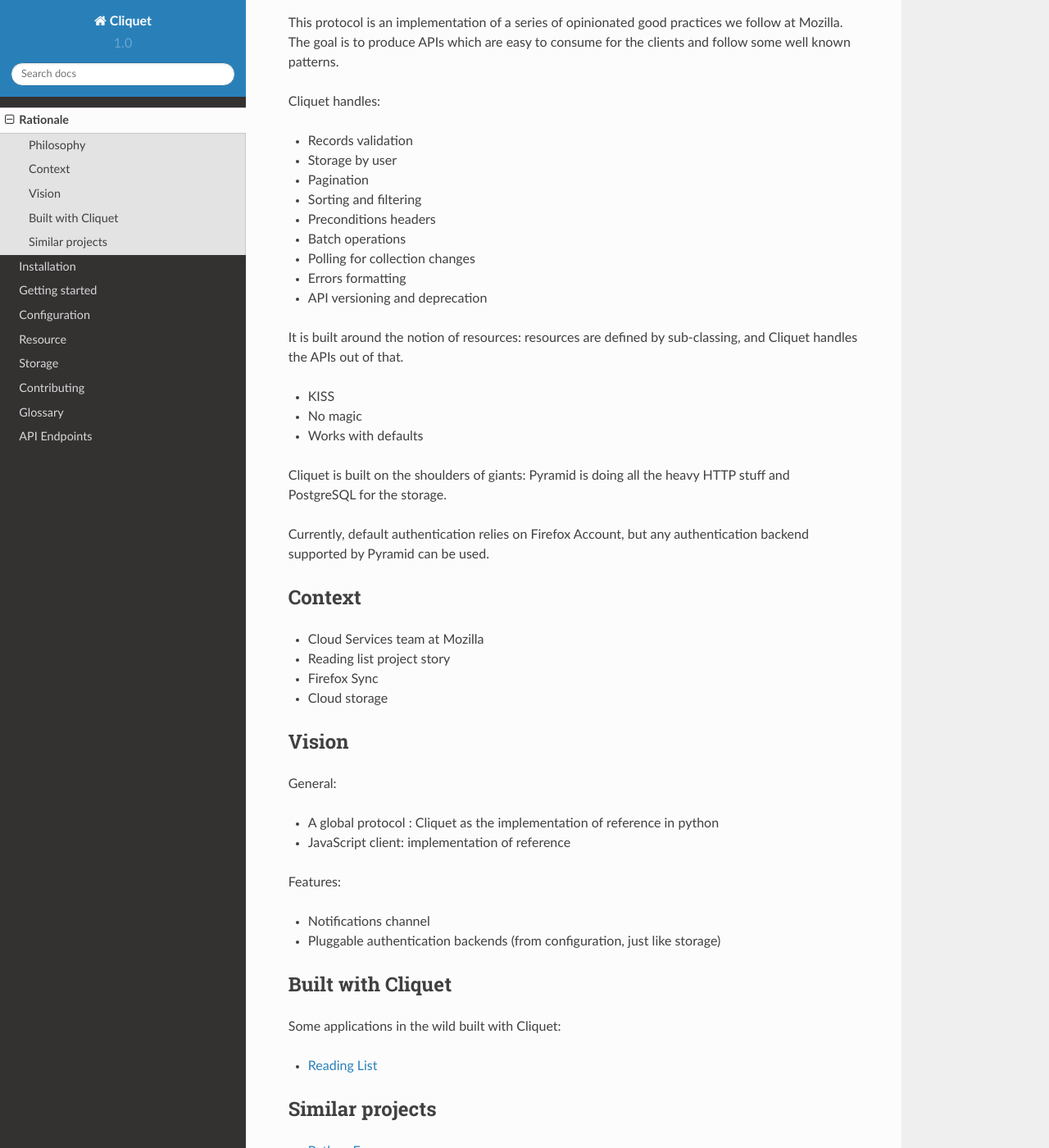
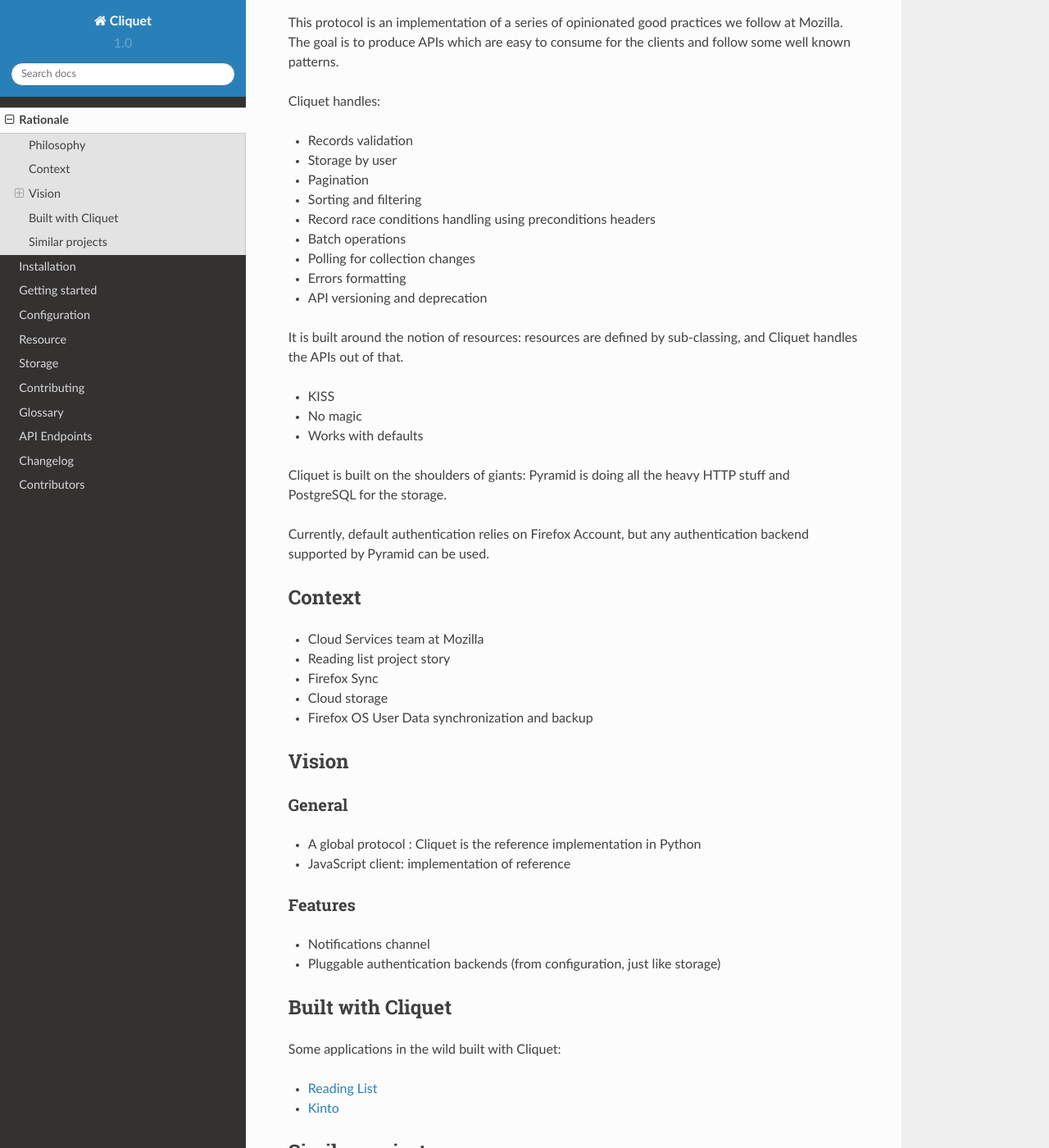
Before and after one commit to Kinto/kinto, a Sphinx documentation site: the page built from docs/rationale.rst, in a window 1280 px wide and 1400 px high, scrolled down 272 px. Shown: the whole window at 82% size. Built offline with Sphinx 7.4.7 and the Read the Docs theme 2.0.0, drawn with Linux system fonts in a browser that asks for light colours.

Commit message:
@natim and @ametaireau review.

```diff
--- a/docs/api/resource.rst
+++ b/docs/api/resource.rst
@@ -7,7 +7,7 @@
 GET /{resource}
 ===============
 
-Returns all records of the current user in this resource.
+Returns all records of the current user for this resource.
 
 The returned value is a JSON mapping containing:
 
--- /dev/null
+++ b/docs/changelog.rst
@@ -0,0 +1 @@
+.. include:: ../CHANGELOG.rst
--- a/docs/contributing.rst
+++ b/docs/contributing.rst
@@ -13,5 +13,6 @@
 Definition of done
 ==================
 
-* Tests pass
-* Documentation is up to date
+* Tests pass;
+* Code added comes with tests;
+* Documentation is up to date.
--- /dev/null
+++ b/docs/contributors.rst
@@ -0,0 +1 @@
+.. include:: ../CONTRIBUTORS.rst
--- a/docs/index.rst
+++ b/docs/index.rst
@@ -1,5 +1,4 @@
 .. include:: ../README.rst
-
 
 
 Table of content
--- a/docs/rationale.rst
+++ b/docs/rationale.rst
@@ -17,7 +17,7 @@
 * Storage by user
 * Pagination
 * Sorting and filtering
-* Preconditions headers
+* Record race conditions handling using preconditions headers
 * Batch operations
 * Polling for collection changes
 * Errors formatting
@@ -44,17 +44,20 @@
 * Reading list project story
 * Firefox Sync
 * Cloud storage
+* Firefox OS User Data synchronization and backup
 
 
 Vision
 ======
 
-General:
+General
+-------
 
-* A global protocol : Cliquet as the implementation of reference in python
+* A global protocol : Cliquet is the reference implementation in Python
 * JavaScript client: implementation of reference
 
-Features:
+Features
+--------
 
 * Notifications channel
 * Pluggable authentication backends (from configuration, just like storage)
@@ -66,6 +69,7 @@
 Some applications in the wild built with Cliquet:
 
 * `Reading List <https://github.com/mozilla-services/readinglist/>`_
+* `Kinto <https://github.com/mozilla-services/kinto/>`_
 
 
 Similar projects
```
Also changed, not shown: other parts of docs/index.rst (+2 -3 lines), docs/installation.rst (+8 -0 lines), 1 other file.
